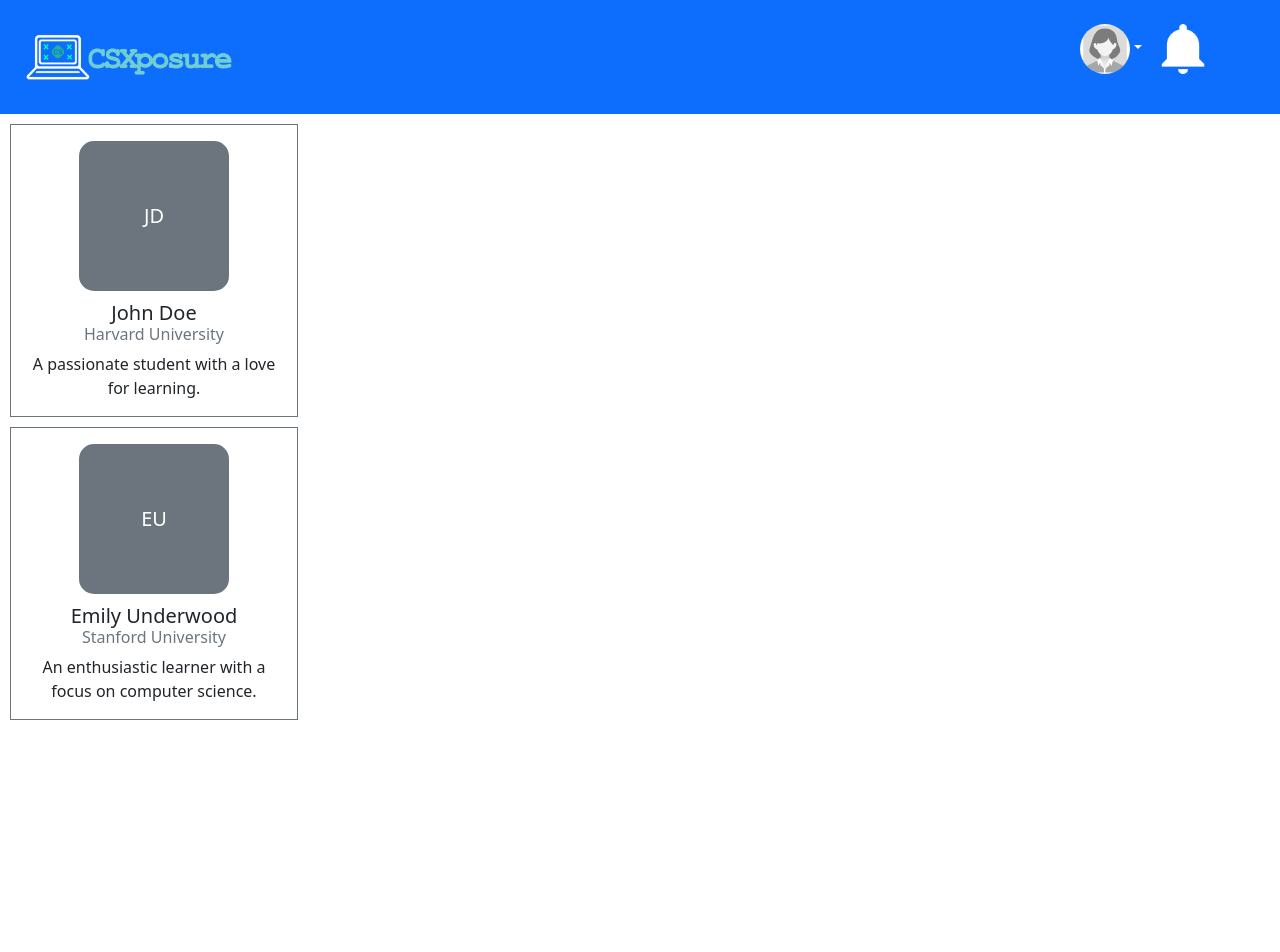
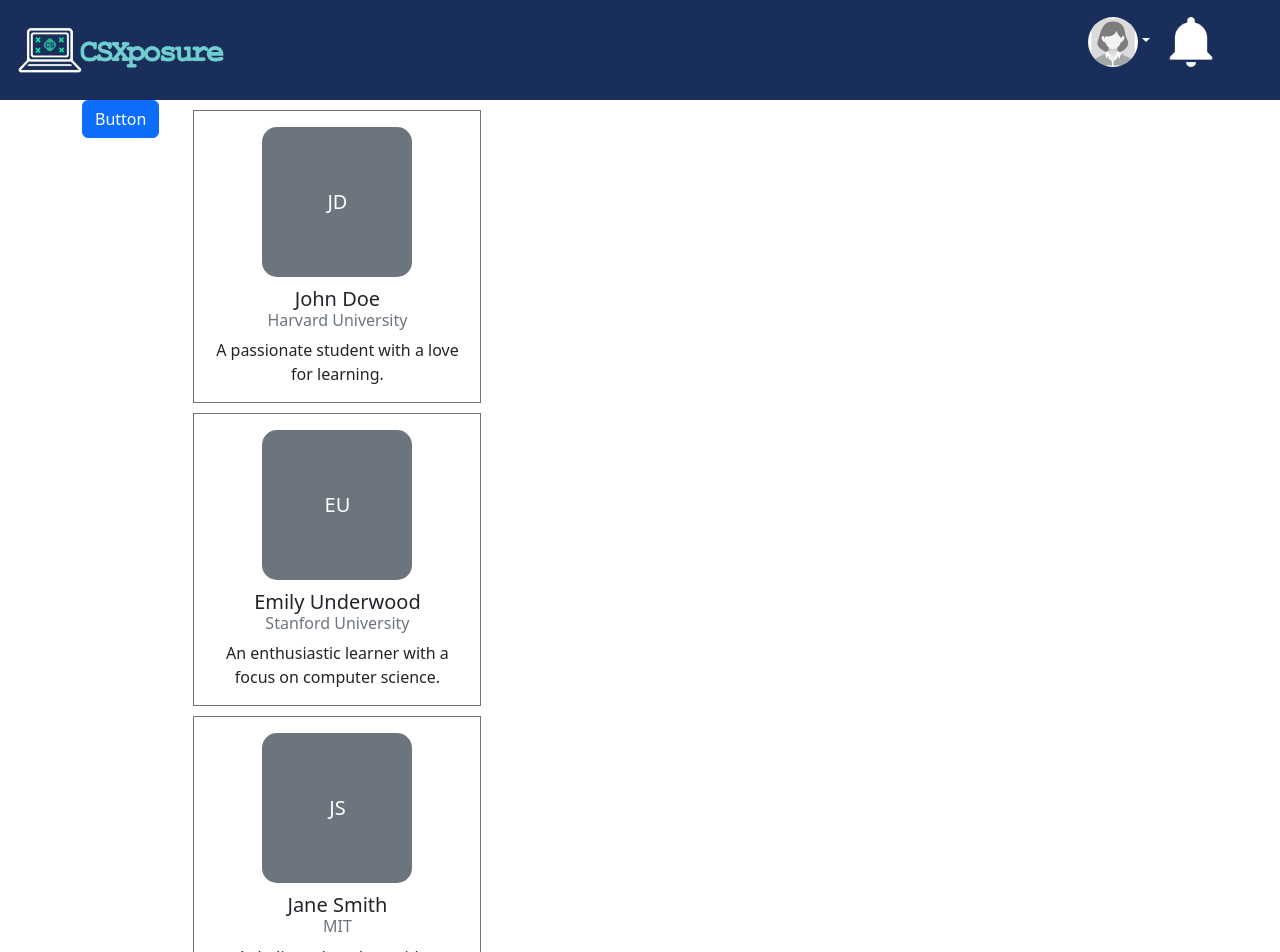
Before and after one commit to AsahH12/csxposure, a Next.js app: page /Home in a window 1280 px wide. Shown: the top 952 px of the page. Before the commit the page ends 800 px from the top, so only its background shows below. Built offline with nearby package versions, Linux system fonts and the light colour scheme.

Commit message:
fixed navbar color and added containers to sidebar

```diff
--- /dev/null
+++ b/app/Components/navbar.module.css
@@ -0,0 +1,9 @@
+.navbar{
+    display: flex;
+    justify-content: space-between;
+    align-items: center;
+    padding: 1rem;
+    background-color: #192e5b;
+    color: white;
+    height: 100px;
+}
--- a/app/Components/navbar.tsx
+++ b/app/Components/navbar.tsx
@@ -1,17 +1,17 @@
 'use client';
 import React, { useEffect } from 'react';
 import Link from 'next/link';
+import styles from './navbar.module.css';
 
 const profilePhotoUrl = '/placeholder-profile.jpg';
 
 const Navbar: React.FC = () => {
-  // Dynamically import Bootstrap's JavaScript on the client side
   useEffect(() => {
     import('bootstrap/dist/js/bootstrap.bundle.min');
   }, []);
 
   return (
-    <nav className="navbar navbar-dark bg-primary text-white p-4">
+    <nav className={styles.navbar}>
       <div className="navbar-start">
         <div className="navbar-logo">
           <Link href="/Home" className="text-white">
--- a/app/Components/sidebar.tsx
+++ b/app/Components/sidebar.tsx
@@ -1,8 +1,6 @@
 'use client';
 import React, { useEffect } from 'react';
 import Link from 'next/link';
-
-const profilePhotoUrl = '/placeholder-profile.jpg';
 
 const Sidebar: React.FC = () => {
   useEffect(() => {
@@ -10,7 +8,9 @@ const Sidebar: React.FC = () => {
   }, []);
 
   return (
-    <div></div>
+    <div>
+        <button className="btn btn-primary">Button</button>
+    </div>
   );
 };
 
--- a/app/Home/page.tsx
+++ b/app/Home/page.tsx
@@ -3,11 +3,17 @@
 import React from 'react';
 import Link from 'next/link';
 import CardComponent from '../Components/profileCard';
+import Sidebar from '../Components/sidebar';
 
 
 const HomePage: React.FC = () => {
   return (
-<div>
+    <div className="container">
+      <div className="row">
+          <div className="col-md-auto">
+            <Sidebar />
+          </div>
+          <div className="col">
             <CardComponent
               firstName="John"
               lastName="Doe"
@@ -20,6 +26,14 @@ const HomePage: React.FC = () => {
               school="Stanford University"
               description="An enthusiastic learner with a focus on computer science."
             />
+            <CardComponent
+              firstName="Jane"
+              lastName="Smith"
+              school="MIT"
+              description="A dedicated student with a passion for technology."
+            />
+          </div>
+        </div>
     </div>
   );
 };
```
Also changed, not shown: app/Home/home.module.css (renamed from app/Home/home.css). Lines whose indentation alone changed are shown as unchanged.
